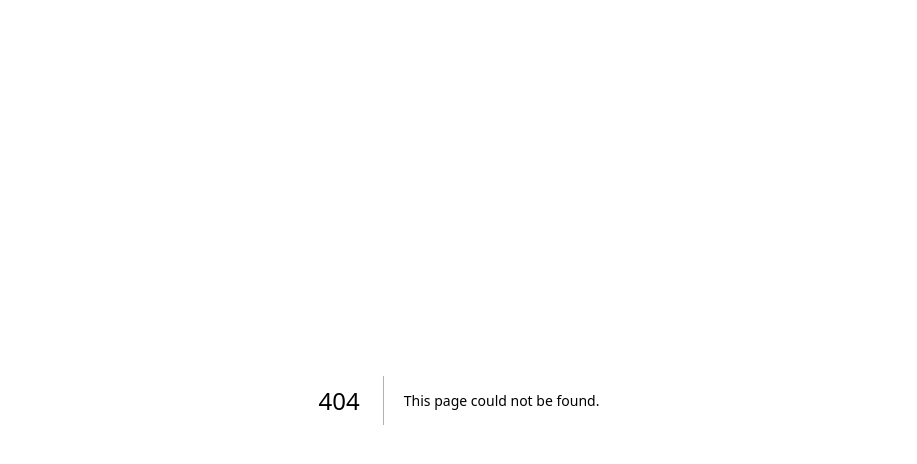
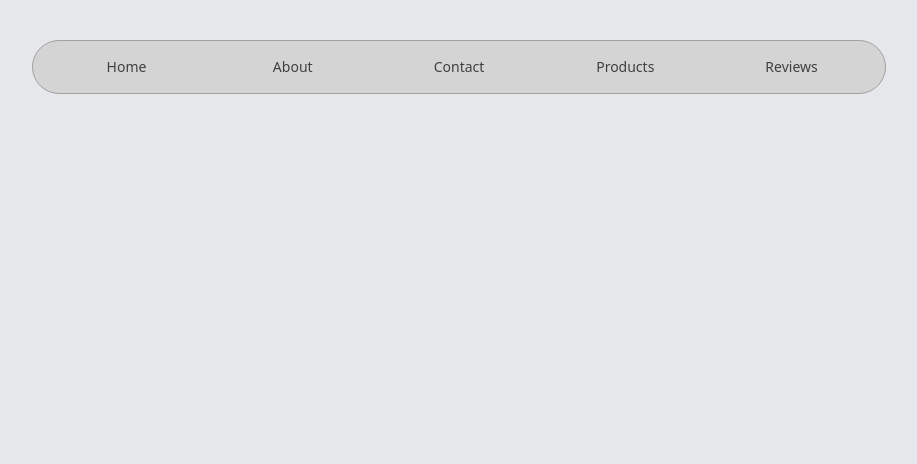
Before and after one commit to Mayank-Mishra-03/Random_UI_comp, a Next.js app: page /c2 in a window 1280 px wide. Before the commit this address had no page. Shown: the top 464 px of the page, without its empty margins (181-1098 px from the left). Built offline with nearby package versions, Linux system fonts and the light colour scheme.

Commit message:
More components & a few tweaks

```diff
--- /dev/null
+++ b/app/c2/page.js
@@ -0,0 +1,65 @@
+"use client";
+import Link from "next/link";
+import React, { useState } from "react";
+import { motion } from "motion/react";
+
+const links = [
+  {
+    id: 1,
+    title: "Home",
+    href: "/c2",
+  },
+  {
+    id: 2,
+    title: "About",
+    href: "/c2",
+  },
+  {
+    id: 3,
+    title: "Contact",
+    href: "/c2",
+  },
+  {
+    id: 4,
+    title: "Products",
+    href: "/c2",
+  },
+  {
+    id: 5,
+    title: "Reviews",
+    href: "/c2",
+  },
+];
+
+const page = () => {
+  const [hovered, sethovered] = useState(null);
+  return (
+    <div className="bg-gray-200 min-h-screen w-full flex items-start justify-center py-10">
+      <div className="min-w-2/3 bg-neutral-300 flex items-center justify-evenly rounded-full px-2.5 py-1 border border-neutral-400">
+        {links.map((link, index) => {
+          return (
+            <Link
+              onMouseEnter={() => sethovered(index)}
+              onMouseLeave={() => sethovered(null)}
+              key={link.id}
+              href={link.href}
+              className="group text-sm text-neutral-700 relative w-3/4 h-full text-center py-3"
+            >
+              {hovered === index && (
+                <motion.div
+                  layoutId="hovered"
+                  className="absolute inset-0 w-full rounded-full bg-gray-900 "
+                ></motion.div>
+              )}
+              <span className="relative group-hover:text-white transition-all delay-150">
+                {link.title}
+              </span>
+            </Link>
+          );
+        })}
+      </div>
+    </div>
+  );
+};
+
+export default page;
```
Also changed, not shown: app/c1/page.js (renamed from app/v1/page.js).
